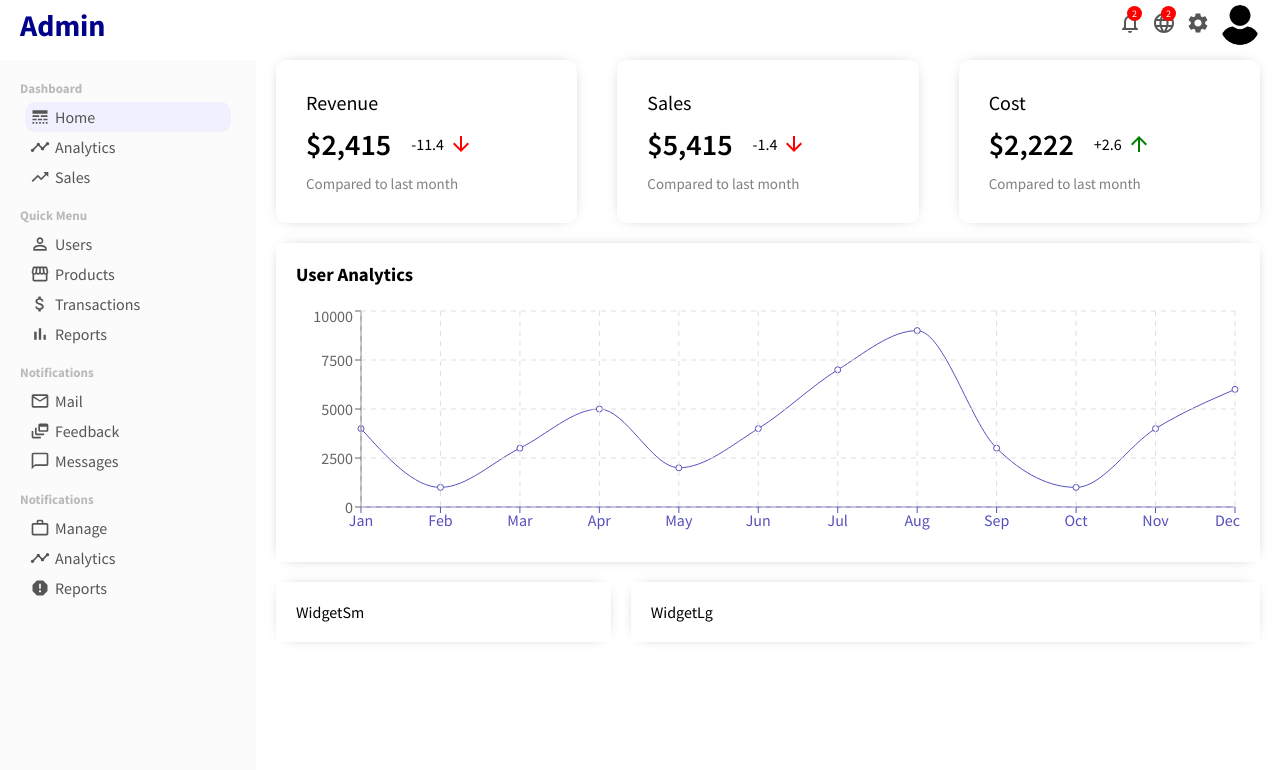
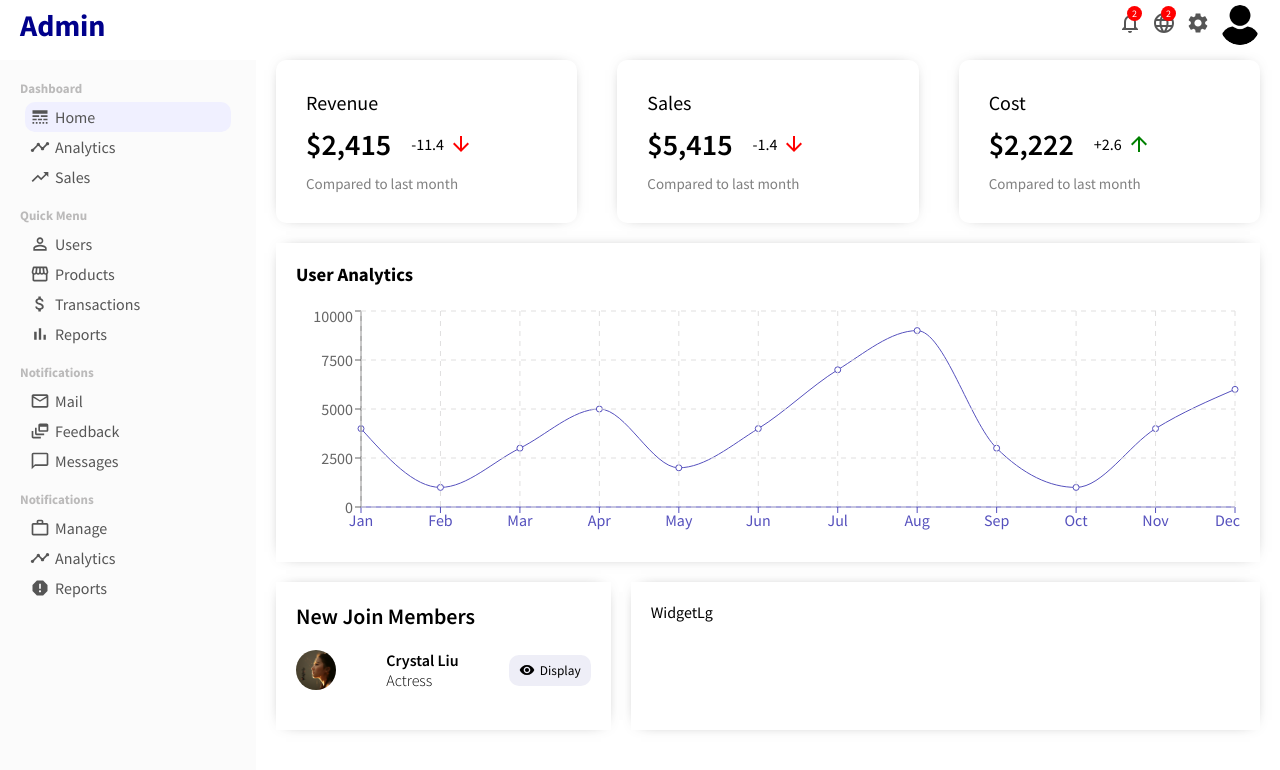
Before and after one commit to Zhenzhong-Zhou/Admin_Dashboard, a React (Create React App) app in the folder admin/: page / in a window 1280 px wide. Shown: the top 770 px of the page. Built offline with nearby package versions, Linux system fonts and the light colour scheme.

Commit message:
Add widget small component

```diff
--- a/admin/src/components/Widget/WidgetSm/WidgetSm.jsx
+++ b/admin/src/components/Widget/WidgetSm/WidgetSm.jsx
@@ -1,9 +1,21 @@
 import "./styles.css";
+import user from "../../../assets/images/user.jpeg";
+import {Visibility} from "@material-ui/icons";
 
 const WidgetSm = () => {
 	return (
 		<div className={"WidgetSm"}>
-			WidgetSm
+			<span className={"WidgetSmTitle"}>New Join Members</span>
+			<ul className={"WidgetSmList"}>
+				<li className={"WidgetSmListItem"}>
+					<img src={user} alt={"Avatar"} className={"WidgetSmImg"}/>
+					<div className={"WidgetSmUser"}>
+						<span className={"WidgetSmUsername"}>Crystal Liu</span>
+						<span className={"WidgetSmUserTitle"}>Actress</span>
+					</div>
+					<button className={"WidgetSmButton"}><Visibility className={"WidgetSmIcon"}/>Display</button>
+				</li>
+			</ul>
 		</div>
 	);
 };
--- a/admin/src/components/Widget/WidgetSm/styles.css
+++ b/admin/src/components/Widget/WidgetSm/styles.css
@@ -5,3 +5,56 @@
     padding: 20px;
     margin-right: 20px;
 }
+
+.WidgetSmTitle {
+    font-size: 22px;
+    font-weight: 600;
+}
+
+.WidgetSmList {
+    margin: 0;
+    padding: 0;
+    list-style: none;
+}
+
+.WidgetSmListItem {
+    display: flex;
+    align-items: center;
+    justify-content: space-between;
+    margin: 20px 0;
+}
+
+.WidgetSmImg {
+    width: 40px;
+    height: 40px;
+    border-radius: 50%;
+    object-fit: cover;
+}
+
+.WidgetSmUser {
+    display: flex;
+    flex-direction: column;
+}
+
+.WidgetSmUsername {
+    font-weight: 600;
+}
+
+.WidgetSmUserTitle {
+    font-weight: 300;
+}
+
+.WidgetSmButton {
+    display: flex;
+    align-items: center;
+    border: none;
+    border-radius: 10px;
+    padding: 7px 10px;
+    background-color: #eeeef7;
+    cursor: pointer;
+}
+
+.WidgetSmIcon {
+    font-size: 16px !important;
+    margin-right: 5px;
+}
```
Also changed, not shown: admin/src/assets/images/user.jpeg (added).
